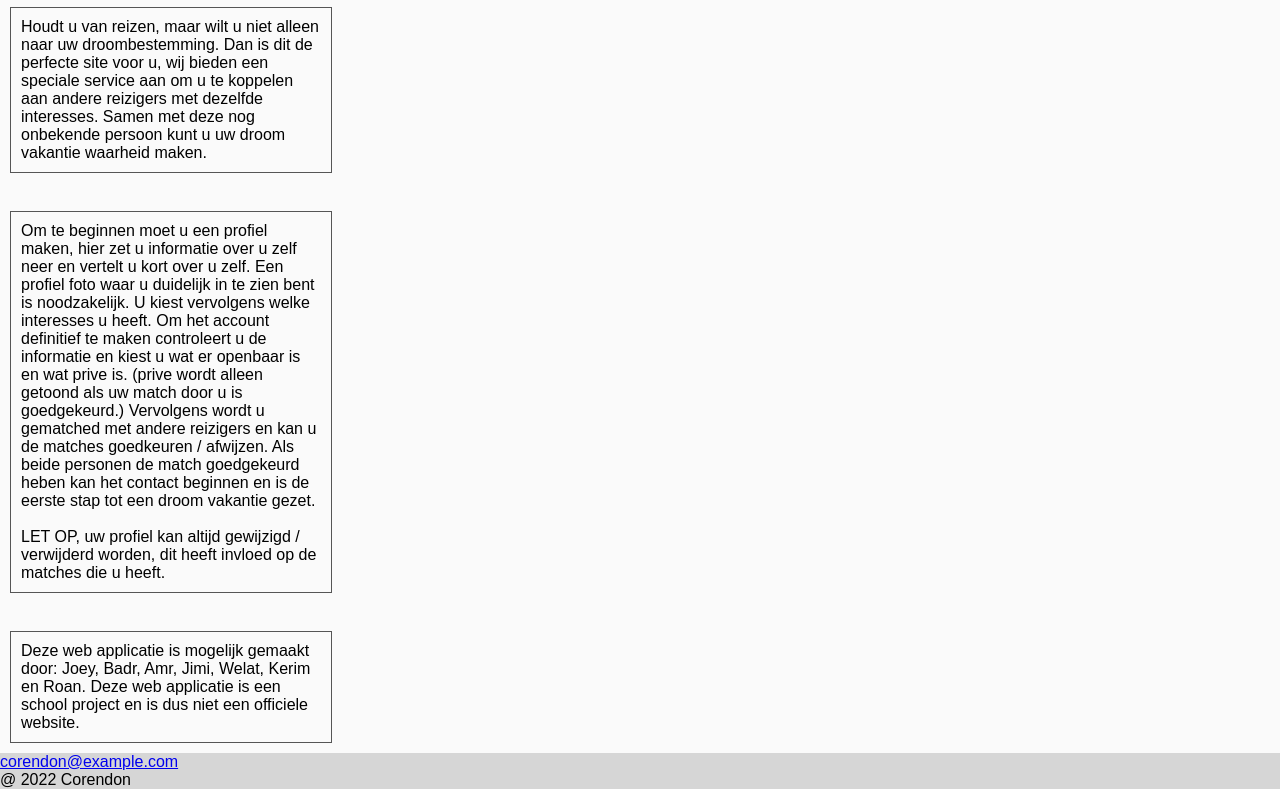
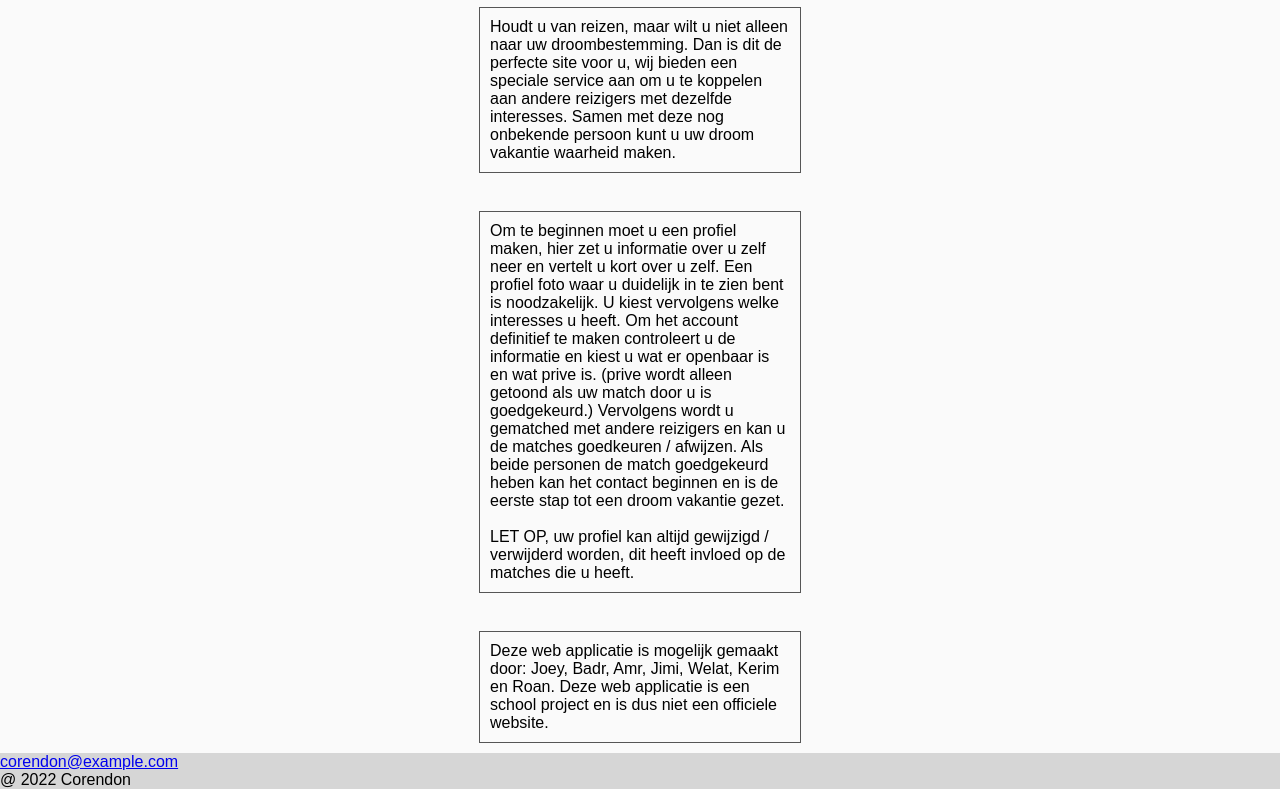
Before and after one commit to JoeyPoel/FYS, a plain HTML site: page out/production/team-4/index.html in a window 1280 px wide. Shown: the part 160-949 px from the top of the page. Drawn offline with Linux system fonts and the light colour scheme.

```diff
--- a/assets/css/styles.css
+++ b/assets/css/styles.css
@@ -82,6 +82,12 @@
 }
 
 /* PROFIEL */
+
+/* #poppetjes {
+    max-width: 200px;
+}
+*/
+
 profielbox {
     border: black 1px solid;
     padding: 10px;
--- a/out/production/team-4/assets/css/styles.css
+++ b/out/production/team-4/assets/css/styles.css
@@ -78,7 +78,7 @@
     border: #565656 1px solid;
     max-width: 300px;
     padding: 10px;
-    margin: 10px;
+    margin: 10px auto;
 }
 
 /* PROFIEL */
```
Also changed, not shown: assets/profiel.html (+1 -0 lines), assets/img/corendon.png (added).
